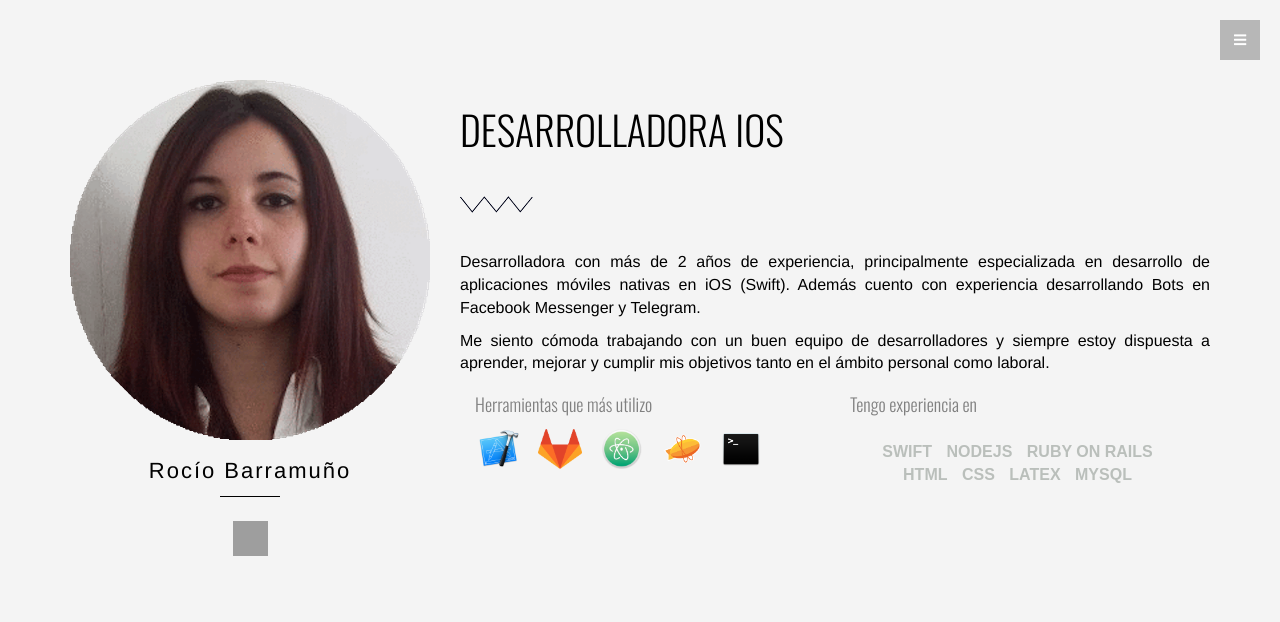
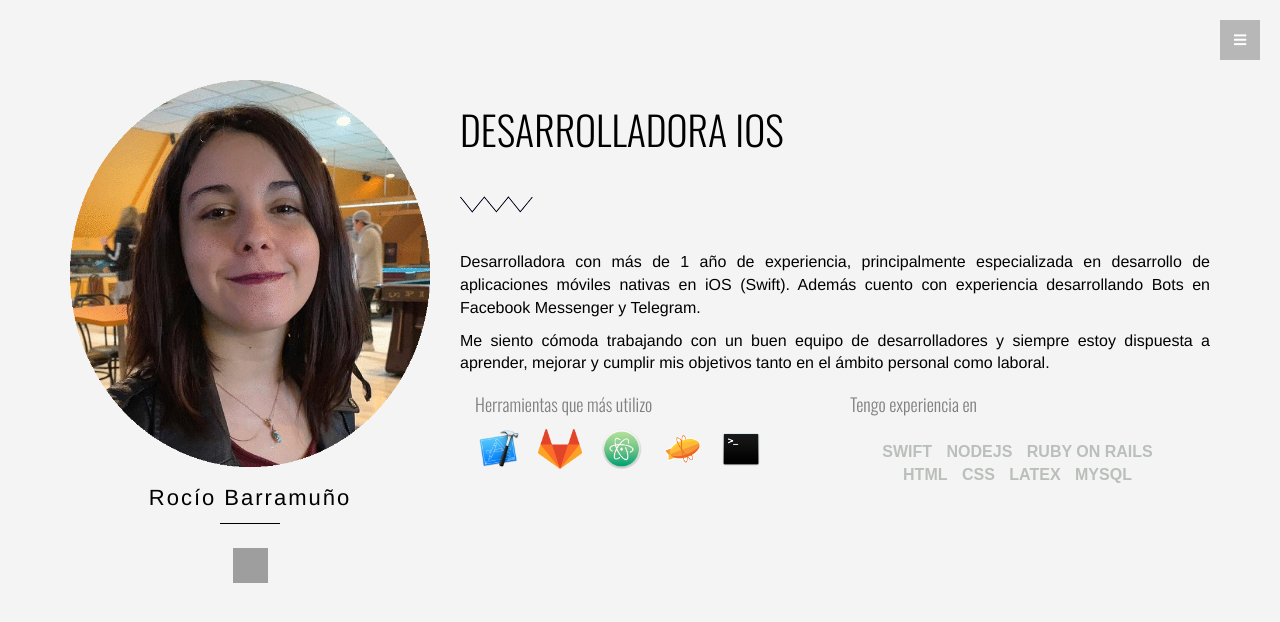
Before and after one commit to rbarramu/rbarramu.github.io, a Jekyll site: the page built from index.md, in a window 1280 px wide and 900 px high. Shown: the top 622 px of the window. Built offline with Jekyll 4.4.1, drawn with Linux system fonts in a browser that asks for light colours; nearby versions of some CDN libraries; our own code applies the rules of GitHub Pages for plain Markdown files; grey boxes are pictures that could not be loaded.

Commit message:
Change cv file and image file

```diff
--- a/_layouts/default.html
+++ b/_layouts/default.html
@@ -52,7 +52,7 @@
 				<!--	<h2>DESIGNER / <br/>DEVELOPER <br/>DESARROLLADORA IOS</h2>-->
         <h2>DESARROLLADORA IOS</h2>
 					<div class="name-zig"></div>
-						<p> Desarrolladora con más de 2 años de experiencia, principalmente especializada en desarrollo de aplicaciones
+						<p> Desarrolladora con más de 1 año de experiencia, principalmente especializada en desarrollo de aplicaciones
               móviles nativas en iOS (Swift).
               Además cuento con experiencia desarrollando Bots en Facebook Messenger y Telegram.</p>
             <p>  Me siento cómoda trabajando con un buen equipo de desarrolladores y siempre estoy dispuesta a aprender, mejorar y cumplir mis
```
Also changed, not shown: assets/img/rocio.png, 4 other files.
